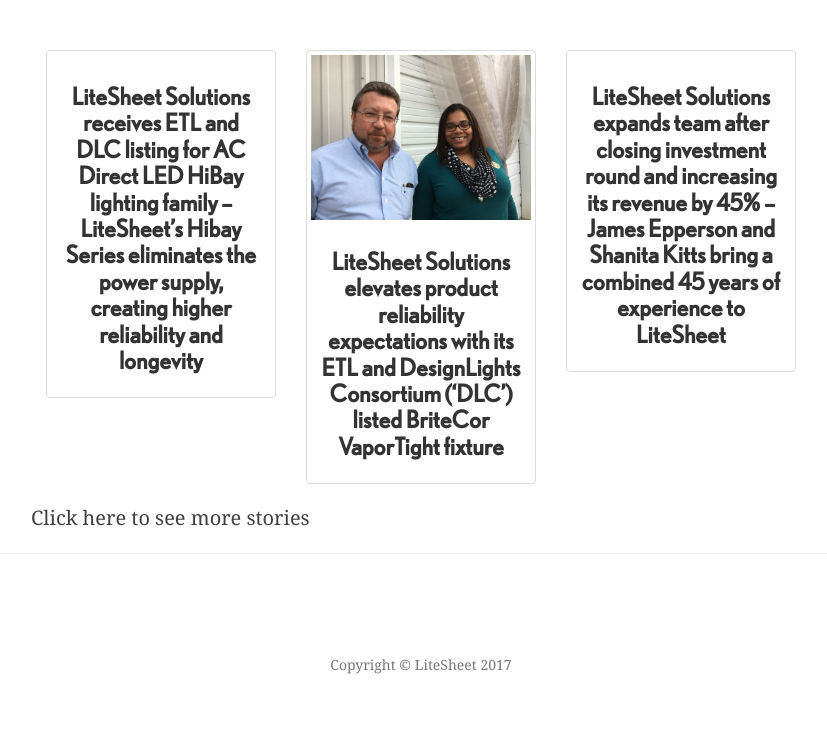
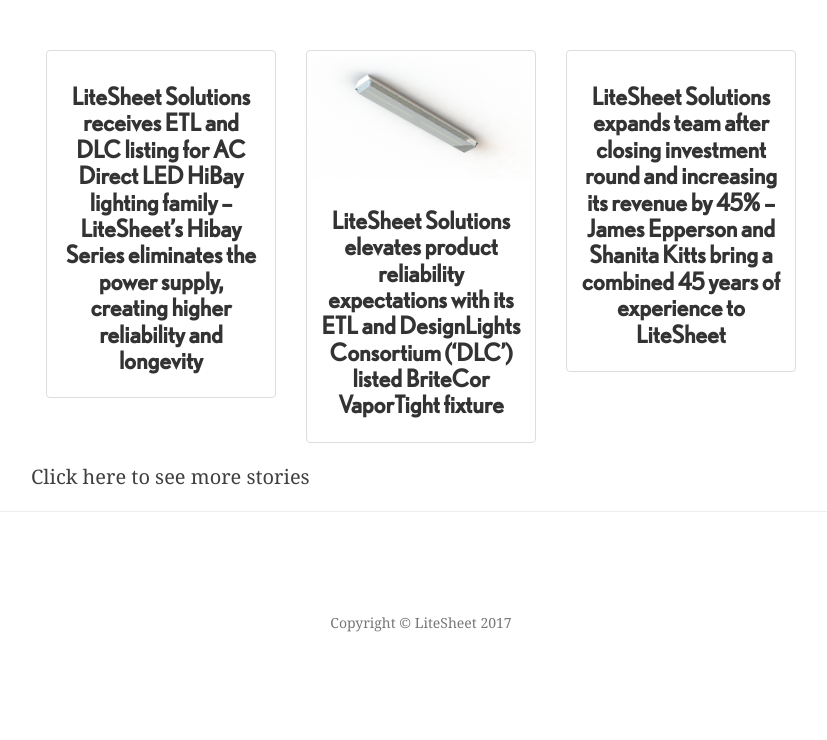
Before and after one commit to litesheet-site/litesheet-site.github.io, a Jekyll site: the page built from pages/news.md, in a window 1280 px wide. Shown: the part 322-1062 px from the top of the page, without its empty margins (219-1046 px from the left). Built offline with Jekyll 4.4.1, drawn with Linux system fonts in a browser that asks for light colours; nearby versions of some CDN libraries; after the commit the page ends 1020 px from its top, so only the background shows below that.

Commit message:
Updated Litesheet Solutions Elevates Product Reliability Expectations With Its Etl And Designlights Consortium Dlc Listed Britecor Vaportight Fixture

```diff
--- a/_news/litesheet-solutions-elevates-product-reliability-expectations-with-its-etl-and-designlights-consortium-dlc-listed-britecor-vaportight-fixture.markdown
+++ b/_news/litesheet-solutions-elevates-product-reliability-expectations-with-its-etl-and-designlights-consortium-dlc-listed-britecor-vaportight-fixture.markdown
@@ -19,7 +19,7 @@ position: 0
 topstory: true
 author: Rochelle Webb
 location: Forest, VA
-picture: "/uploads/News.jpg"
+picture: "/uploads/4ft-BVT-Iso.jpg"
 ---
 
 LiteSheet Solutions (‘LiteSheet’) has introduced the industry’s latest darling with the BriteCor VaporTight (‘BVT’) premium grade fixture. This gasketed fixture sits at the top of leaderboard for its energy saving and high performance abilities. LiteSheet continues to push industry standards in regard to sustainability and reducing the world’s carbon footprint. The VaporTight series is fully patented and equipped with LiteSheet’s AC Direct BriteCor technology that eliminates the failure prone driver found in conventional LED lighting.
```
